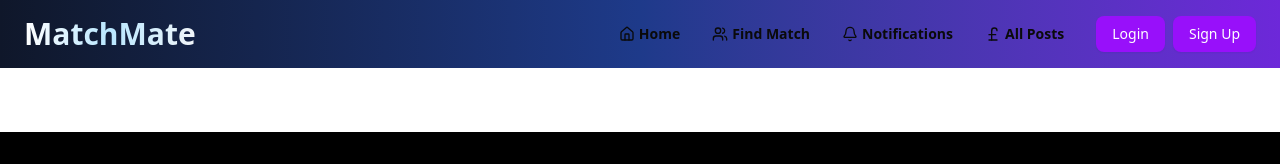
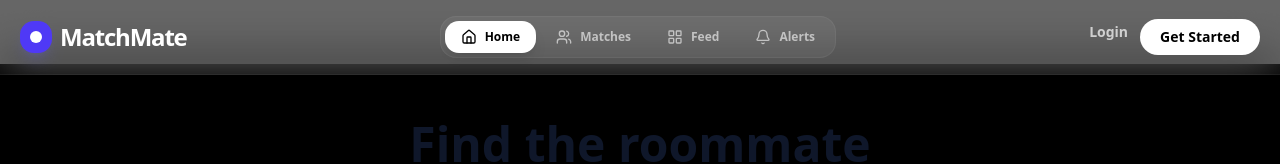
Before and after one commit to csnishant/MatchMate, a React (Vite) app in the folder frontend/: page / in a window 1280 px wide. Shown: the top 164 px of the page. Built offline with nearby package versions, Linux system fonts and the light colour scheme.

Commit message:
enhance Navbar component with iOS-style design,

```diff
--- a/frontend/src/components/Navbar.jsx
+++ b/frontend/src/components/Navbar.jsx
@@ -3,6 +3,7 @@ import { useSelector, useDispatch } from "react-redux";
 import { setUser } from "@/redux/authSlice";
 import { Link, useNavigate, useLocation } from "react-router-dom";
 import axios from "axios";
+import { motion, AnimatePresence } from "framer-motion";
 import { Avatar, AvatarImage, AvatarFallback } from "@/components/ui/avatar";
 import {
   Popover,
@@ -18,7 +19,7 @@ import {
   Bell,
   Menu,
   X,
-  PoundSterlingIcon,
+  LayoutGrid,
 } from "lucide-react";
 import { AUTH_API_END_POINT } from "@/utils/constant";
 
@@ -31,7 +32,6 @@ const Navbar = () => {
   const [open, setOpen] = useState(false);
   const [mobileMenuOpen, setMobileMenuOpen] = useState(false);
 
-  // ✅ AUTO CLOSE MOBILE MENU ON ROUTE CHANGE
   useEffect(() => {
     setMobileMenuOpen(false);
   }, [location.pathname]);
@@ -41,162 +41,214 @@ const handleLogout = async () => {
       await axios.get(`${AUTH_API_END_POINT}/logout`, {
         withCredentials: true,
       });
-
       dispatch(setUser(null));
       localStorage.removeItem("user");
-
-    // ✅ CLOSE NAVBAR & POPOVER
       setMobileMenuOpen(false);
       setOpen(false);
-
-    // ✅ REDIRECT TO HOME
       navigate("/");
     } catch (err) {
       console.error("Logout failed", err);
     }
   };
 
-
   return (
-    <header className="bg-gradient-to-r from-[#0f172a] via-[#1e3a8a] to-[#6d28d9]">
-      <div className="max-w-7xl mx-auto px-6 py-4 flex justify-between items-center relative">
-        {/* Logo */}
+    // iOS Style Sticky Blured Header
+    <header className="fixed top-0 left-0 w-full z-[100] backdrop-blur-xl bg-black/60 border-b border-white/5 selection:bg-indigo-500/30">
+      <div className="max-w-7xl mx-auto px-5 py-3 md:py-4 flex justify-between items-center">
+        {/* Logo - iOS Minimalist Style */}
         <Link
           to="/"
-          className="text-2xl md:text-3xl font-black bg-clip-text text-transparent bg-gradient-to-r from-white via-sky-200 to-slate-100 select-none">
-          MatchMate
+          className="text-xl md:text-2xl font-bold tracking-tighter flex items-center gap-2">
+          <div className="w-8 h-8 bg-indigo-600 rounded-xl flex items-center justify-center shadow-lg shadow-indigo-500/20">
+            <div className="w-3 h-3 bg-white rounded-full" />
+          </div>
+          <span className="text-white">MatchMate</span>
         </Link>
 
-        {/* Mobile menu button */}
-        <button
-          className="text-white md:hidden"
-          onClick={() => setMobileMenuOpen(!mobileMenuOpen)}>
-          {mobileMenuOpen ? <X size={24} /> : <Menu size={24} />}
+        {/* Desktop Navigation */}
+        <nav className="hidden md:flex items-center gap-1 bg-white/5 p-1 rounded-2xl border border-white/5">
+          <NavLink
+            to="/"
+            icon={<Home size={16} />}
+            label="Home"
+            active={location.pathname === "/"}
+          />
+          <NavLink
+            to="/all-users"
+            icon={<Users size={16} />}
+            label="Matches"
+            active={location.pathname === "/all-users"}
+          />
+          <NavLink
+            to="/all-posts"
+            icon={<LayoutGrid size={16} />}
+            label="Feed"
+            active={location.pathname === "/all-posts"}
+          />
+          <NavLink
+            to="/notifications"
+            icon={<Bell size={16} />}
+            label="Alerts"
+            active={location.pathname === "/notifications"}
+          />
+        </nav>
+
+        {/* Right Section: Auth & Profile */}
+        <div className="flex items-center gap-4">
+          {!user ? (
+            <div className="hidden md:flex gap-3">
+              <Link to="/login">
+                <button className="text-sm font-semibold text-white/70 hover:text-white transition-colors">
+                  Login
                 </button>
-
-        {/* Desktop Nav */}
-        <nav className="hidden md:flex gap-8 text-sm font-semibold items-center">
-          <Link to="/" className="hover:text-white/80 flex items-center gap-1">
-            <Home size={16} /> Home
-          </Link>
-          <Link
-            to="/all-users"
-            className="hover:text-white/80 flex items-center gap-1">
-            <Users size={16} /> Find Match
-          </Link>
-          <Link
-            to="/notifications"
-            className="hover:text-white/80 flex items-center gap-1">
-            <Bell size={16} /> Notifications
-          </Link>
-          <Link
-            to="/all-posts"
-            className="hover:text-white/80 flex items-center gap-1">
-            <PoundSterlingIcon size={16} /> All Posts
-          </Link>
-
-          {!user && (
-            <div className="flex gap-2">
-              <Link to="/login">
-                <Button className="bg-purple-600 text-white hover:bg-purple-700">
-                  Login
-                </Button>
               </Link>
               <Link to="/signup">
-                <Button className="bg-purple-600 text-white hover:bg-purple-700">
-                  Sign Up
-                </Button>
+                <button className="bg-white text-black text-sm font-bold px-5 py-2 rounded-full hover:bg-gray-200 active:scale-95 transition-all">
+                  Get Started
+                </button>
               </Link>
             </div>
-          )}
-        </nav>
-
-        {/* Mobile Menu */}
-        {mobileMenuOpen && (
-          <div className="absolute top-[70px] left-0 w-full bg-white text-black z-40 shadow-md p-4 flex flex-col gap-4 md:hidden">
-            <Link to="/" className="flex items-center gap-1">
-              <Home size={16} /> Home
-            </Link>
-            <Link to="/all-posts" className="flex items-center gap-1">
-              <PoundSterlingIcon size={16} /> All Posts
-            </Link>
-            <Link to="/all-users" className="flex items-center gap-1">
-              <Users size={16} /> Find Match
-            </Link>
-            <Link to="/notifications" className="flex items-center gap-1">
-              <Bell size={16} /> Notifications
-            </Link>
-
-            {user ? (
-              <div className="flex flex-col gap-2 border-t pt-2">
-                <Link to="/profile" className="flex items-center gap-2">
-                  <User2 size={16} /> View Profile
-                </Link>
-                <Button
-                  onClick={handleLogout}
-                  className="flex items-center gap-2">
-                  <LogOut size={16} /> Logout
-                </Button>
-              </div>
           ) : (
-              <div className="flex flex-col gap-2 border-t pt-2">
-                <Link to="/login">
-                  <Button className="w-full bg-purple-600 text-white hover:bg-purple-700">
-                    Login
-                  </Button>
-                </Link>
-                <Link to="/signup">
-                  <Button className="w-full bg-purple-600 text-white hover:bg-purple-700">
-                    Sign Up
-                  </Button>
-                </Link>
-              </div>
-            )}
-          </div>
-        )}
-
-        {/* Avatar + Popover (Desktop) */}
-        {user && (
             <Popover open={open} onOpenChange={setOpen}>
               <PopoverTrigger asChild>
-              <div className="hidden md:block cursor-pointer">
-                <Avatar>
-                  <AvatarImage src={user?.profilePic} alt="User" />
-                  <AvatarFallback>{user?.name?.[0] ?? "U"}</AvatarFallback>
+                <motion.div
+                  whileTap={{ scale: 0.9 }}
+                  className="cursor-pointer">
+                  <Avatar className="w-9 h-9 border-2 border-indigo-500/20">
+                    <AvatarImage src={user?.profilePic} />
+                    <AvatarFallback className="bg-indigo-600 text-white">
+                      {user?.name?.[0]}
+                    </AvatarFallback>
                   </Avatar>
-              </div>
+                </motion.div>
               </PopoverTrigger>
 
-            <PopoverContent className="w-64 p-4 bg-white text-black rounded-md shadow-lg border border-gray-200 mt-2 z-50">
-              <div className="flex items-center gap-4 mb-4">
-                <Avatar>
-                  <AvatarImage src={user?.profilePic} alt="User" />
-                  <AvatarFallback>{user?.name?.[0] ?? "U"}</AvatarFallback>
+              <PopoverContent className="w-64 p-3 bg-[#1c1c1e] text-white rounded-[1.5rem] shadow-2xl border border-white/10 mt-3 animate-in fade-in slide-in-from-top-2">
+                <div className="flex items-center gap-3 p-2 border-b border-white/5 mb-2">
+                  <Avatar className="w-10 h-10">
+                    <AvatarImage src={user?.profilePic} />
                   </Avatar>
-                <div>
-                  <h4 className="font-semibold text-base">{user?.name}</h4>
-                  <p className="text-xs text-gray-500">{user?.email}</p>
+                  <div className="overflow-hidden">
+                    <p className="font-bold text-sm truncate">{user?.name}</p>
+                    <p className="text-[10px] text-gray-400 truncate">
+                      {user?.email}
+                    </p>
                   </div>
                 </div>
-              <div className="flex flex-col gap-2 text-sm">
-                <Link
+                <div className="space-y-1">
+                  <PopoverItem
                     to="/profile"
+                    icon={<User2 size={16} />}
+                    label="View Profile"
                     onClick={() => setOpen(false)}
-                  className="flex items-center gap-2 hover:underline">
-                  <User2 size={16} /> View Profile
-                </Link>
+                  />
                   <button
                     onClick={handleLogout}
-                  className="flex items-center gap-2 hover:underline text-left">
+                    className="w-full flex items-center gap-3 px-3 py-2 text-sm font-medium text-red-400 hover:bg-red-400/10 rounded-xl transition-colors">
                     <LogOut size={16} /> Logout
                   </button>
                 </div>
               </PopoverContent>
             </Popover>
           )}
+
+          {/* Mobile Menu Trigger */}
+          <button
+            className="md:hidden text-white p-2 hover:bg-white/5 rounded-full"
+            onClick={() => setMobileMenuOpen(!mobileMenuOpen)}>
+            {mobileMenuOpen ? <X size={26} /> : <Menu size={26} />}
+          </button>
         </div>
+      </div>
+
+      {/* iOS Style Mobile Menu Overlay */}
+      <AnimatePresence>
+        {mobileMenuOpen && (
+          <motion.div
+            initial={{ opacity: 0, y: -20 }}
+            animate={{ opacity: 1, y: 0 }}
+            exit={{ opacity: 0, y: -20 }}
+            className="absolute top-[60px] left-0 w-full h-screen bg-black/95 backdrop-blur-2xl p-6 md:hidden">
+            <div className="flex flex-col gap-6">
+              <MobileLink to="/" label="Home" icon={<Home />} />
+              <MobileLink to="/all-users" label="Find Match" icon={<Users />} />
+              <MobileLink
+                to="/all-posts"
+                label="Explore Posts"
+                icon={<LayoutGrid />}
+              />
+              <MobileLink
+                to="/notifications"
+                label="Notifications"
+                icon={<Bell />}
+              />
+
+              {!user ? (
+                <div className="flex flex-col gap-3 mt-6">
+                  <Link
+                    to="/login"
+                    className="w-full py-4 text-center text-white border border-white/10 rounded-[1.5rem]">
+                    Login
+                  </Link>
+                  <Link
+                    to="/signup"
+                    className="w-full py-4 text-center bg-white text-black font-bold rounded-[1.5rem]">
+                    Sign Up
+                  </Link>
+                </div>
+              ) : (
+                <div className="mt-6 pt-6 border-t border-white/10 space-y-4">
+                  <MobileLink
+                    to="/profile"
+                    label="My Profile"
+                    icon={<User2 />}
+                  />
+                  <button
+                    onClick={handleLogout}
+                    className="flex items-center gap-4 text-red-400 text-xl font-medium px-2">
+                    <LogOut size={24} /> Logout
+                  </button>
+                </div>
+              )}
+            </div>
+          </motion.div>
+        )}
+      </AnimatePresence>
     </header>
   );
 };
 
+// UI Sub-components
+const NavLink = ({ to, icon, label, active }) => (
+  <Link
+    to={to}
+    className={`flex items-center gap-2 px-4 py-2 rounded-xl text-xs font-bold transition-all ${
+      active
+        ? "bg-white text-black shadow-lg"
+        : "text-white/60 hover:text-white"
+    }`}>
+    {icon} {label}
+  </Link>
+);
+
+const PopoverItem = ({ to, icon, label, onClick }) => (
+  <Link
+    to={to}
+    onClick={onClick}
+    className="flex items-center gap-3 px-3 py-2 text-sm font-medium text-gray-300 hover:bg-white/5 rounded-xl transition-colors">
+    {icon} {label}
+  </Link>
+);
+
+const MobileLink = ({ to, label, icon }) => (
+  <Link
+    to={to}
+    className="flex items-center gap-4 text-white text-2xl font-bold px-2 group">
+    <span className="text-indigo-500 group-hover:scale-110 transition-transform">
+      {icon}
+    </span>
+    {label}
+  </Link>
+);
+
 export default Navbar;
```
Lines whose indentation alone changed are shown as unchanged.
